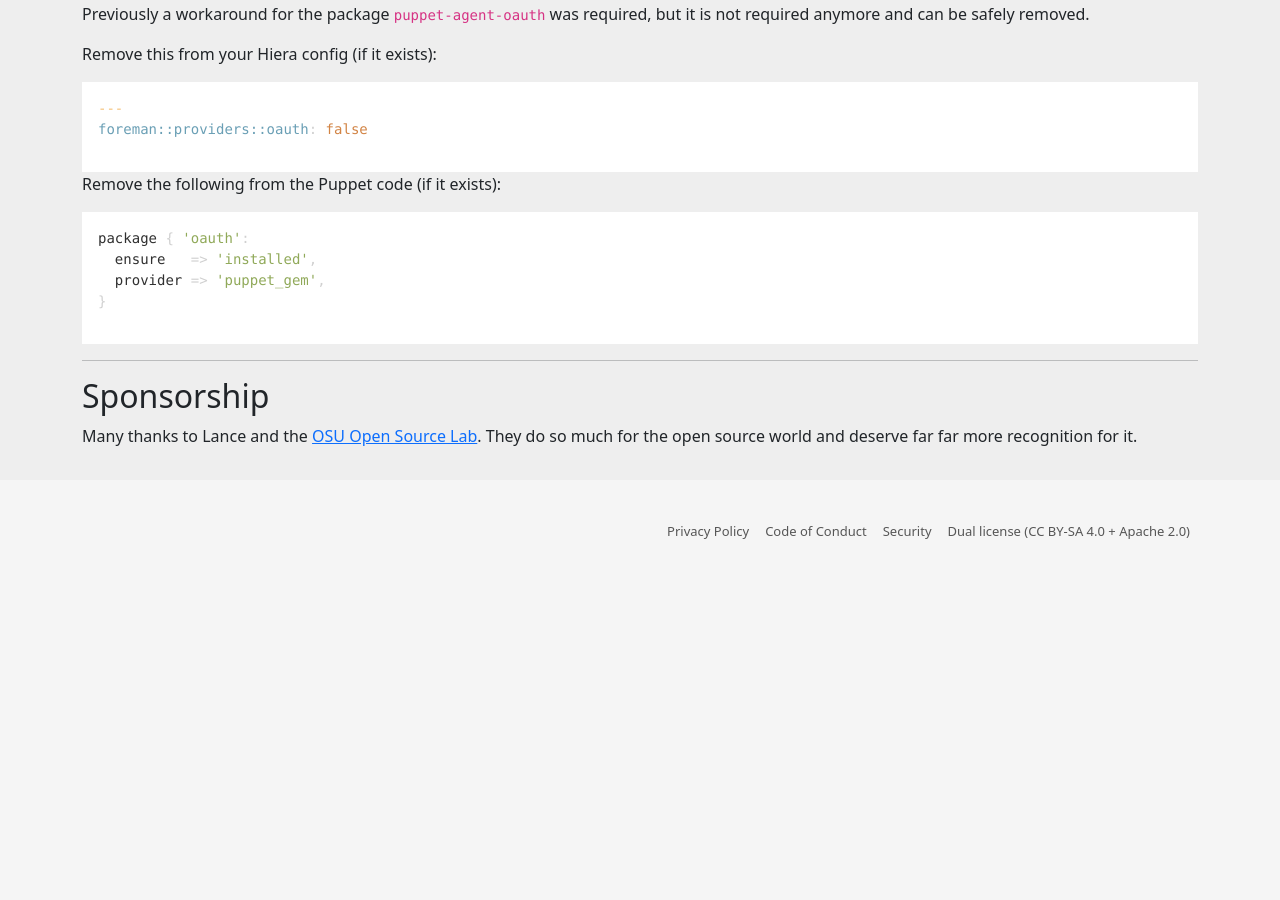
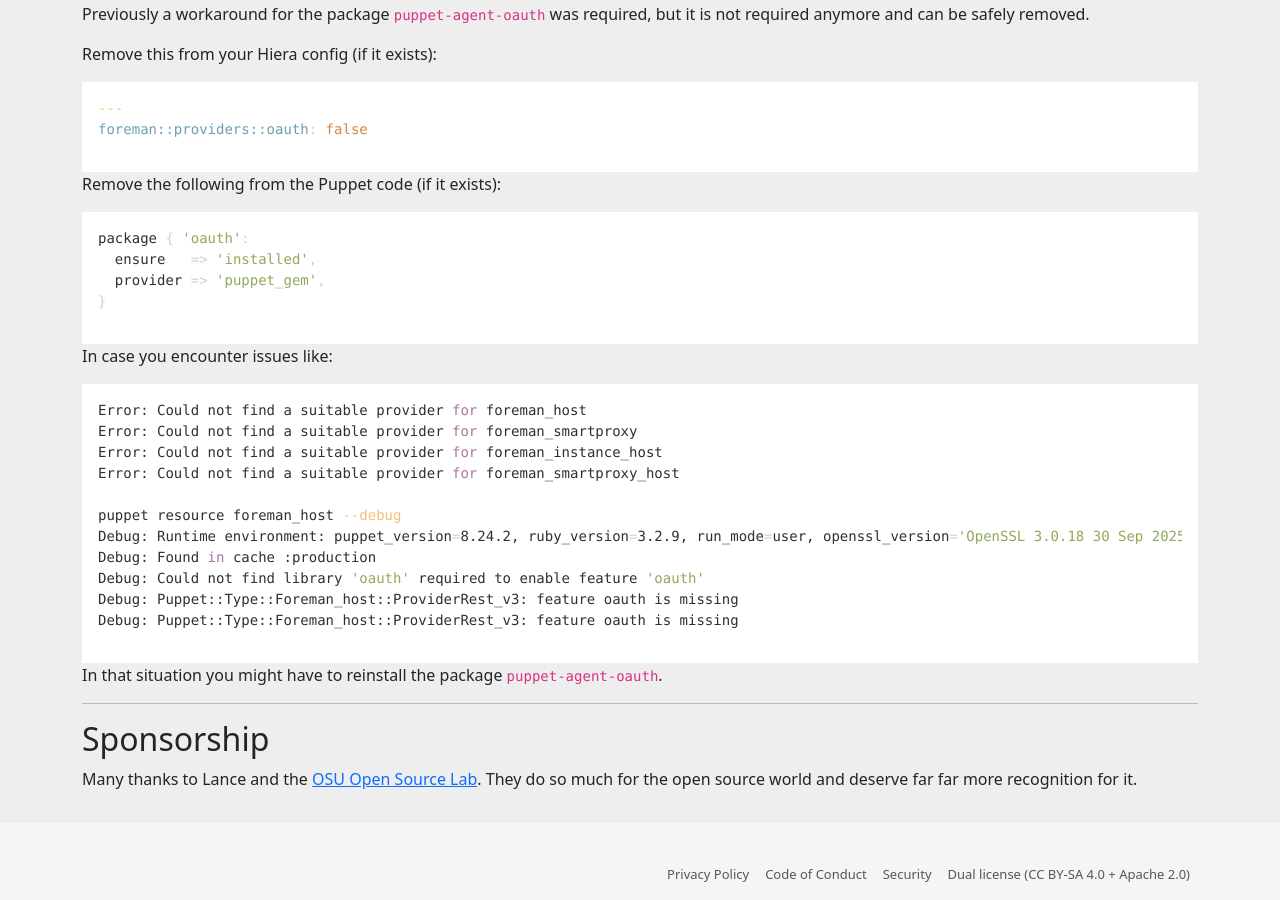
Before and after one commit to voxpupuli/voxpupuli.github.io, a Jekyll site: the page built from openvox/install.md, in a window 1280 px wide and 900 px high, scrolled down 3046 px. Built offline with Jekyll 4.4.1, drawn with Linux system fonts in a browser that asks for light colours; nearby versions of some CDN libraries; before the commit the page ends 3603 px from its top, so only the background shows below that.

Commit message:
Add information about reinstall puppet-agent-oauth

````diff
--- a/openvox/install.md
+++ b/openvox/install.md
@@ -158,6 +158,24 @@ package { 'oauth':
 }
 ```
 
+In case you encounter issues like:
+
+```shell
+Error: Could not find a suitable provider for foreman_host
+Error: Could not find a suitable provider for foreman_smartproxy
+Error: Could not find a suitable provider for foreman_instance_host
+Error: Could not find a suitable provider for foreman_smartproxy_host
+
+puppet resource foreman_host --debug
+Debug: Runtime environment: puppet_version=8.24.2, ruby_version=3.2.9, run_mode=user, openssl_version='OpenSSL 3.0.18 30 Sep 2025', openssl_fips=false, default_encoding=UTF-8
+Debug: Found in cache :production
+Debug: Could not find library 'oauth' required to enable feature 'oauth'
+Debug: Puppet::Type::Foreman_host::ProviderRest_v3: feature oauth is missing
+Debug: Puppet::Type::Foreman_host::ProviderRest_v3: feature oauth is missing
+```
+
+In that situation you might have to reinstall the package `puppet-agent-oauth`.
+
 -----
 
 ## Sponsorship
````
